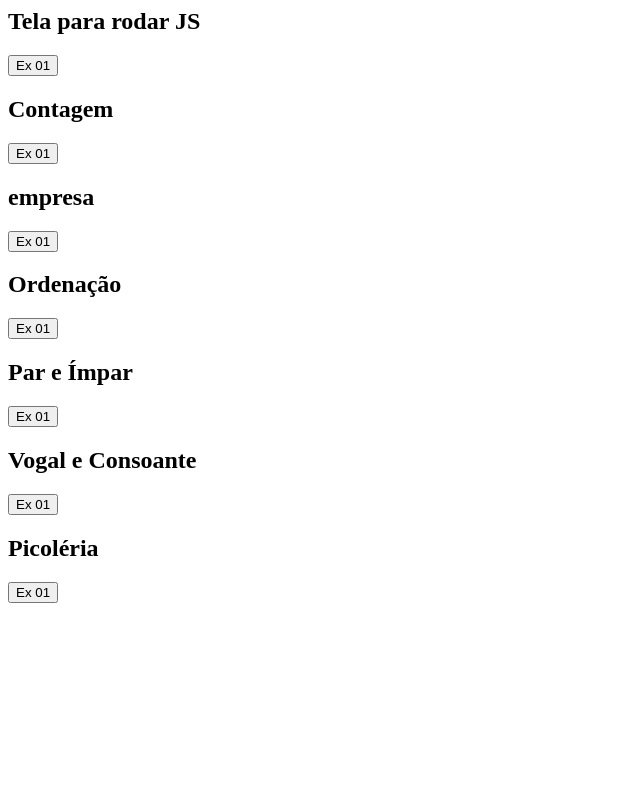
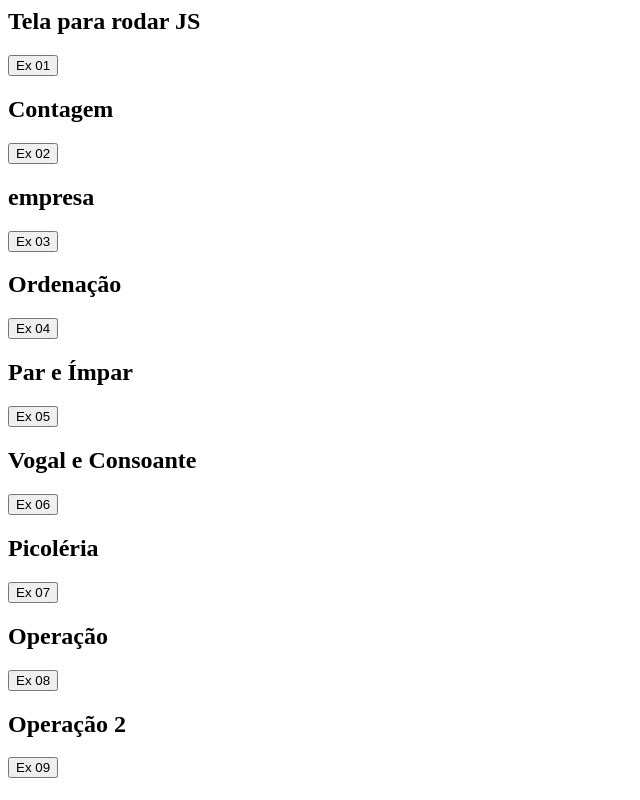
Before and after one commit to natanvitor550/Lista-de-exercic-os, a plain HTML site: page index.html in a window 1280 px wide. Shown: the whole page, without its empty margins (0-640 px from the left). Drawn offline with Linux system fonts and the light colour scheme.

Commit message:
add- Finalização da 8°

```diff
--- a/index.html
+++ b/index.html
@@ -21,35 +21,46 @@
 
 
     <h2>Contagem </h2>
-  <button onclick="contagem()"> Ex 01</button>
+  <button onclick="contagem()"> Ex 02</button>
 
     <script src="scripts/ex02.js"></script>
 
      <h2>empresa </h2>
-  <button onclick="empresa()"> Ex 01</button>
+  <button onclick="empresa()"> Ex 03</button>
 
     <script src="scripts/ex03.js"></script>
 
     <h2>Ordenação </h2>
-  <button onclick="Ordenacao()"> Ex 01</button>
+  <button onclick="Ordenacao()"> Ex 04</button>
 
     <script src="scripts/ex04.js"></script>
 
  <h2>Par e Ímpar </h2>
-  <button onclick="parImpar()"> Ex 01</button>
+  <button onclick="parImpar()"> Ex 05</button>
 
     <script src="scripts/ex05.js"></script>
 
     <h2>Vogal e Consoante </h2>
-  <button onclick="vogalConsoante()"> Ex 01</button>
+  <button onclick="vogalConsoante()"> Ex 06</button>
 
     <script src="scripts/ex06.js"></script>
 
 
 <h2>Picoléria </h2>
-  <button onclick="Picole()"> Ex 01</button>
+  <button onclick="Picole()"> Ex 07</button>
 
     <script src="scripts/ex07.js"></script>
 
+    <h2>Operação </h2>
+  <button onclick="Operacao()"> Ex 08</button>
+
+    <script src="scripts/ex08.js"></script>
+
+
+        <h2>Operação 2 </h2>
+  <button onclick="Ordenacao_2()"> Ex 09</button>
+
+    <script src="scripts/ex09.js"></script>
+
 </body>
 </html>
--- /dev/null
+++ b/scripts/ex08.js
@@ -0,0 +1,7 @@
+function Operacao(){
+    let Numero1 = Math.floor(Math.random() * 100);
+    let Numero2 = Math.floor(Math.random() * 100);
+    alert("A diferença entre as variáveis é: " + (Numero1 - Numero2));
+    alert("A soma do dobro do primeiro número e o triplo do segundo é: " + (Numero1 * 2) + (Numero2 * 3));
+    alert("A multiplicação dos dois números é: " + (Numero1 * Numero2));
+}
```
